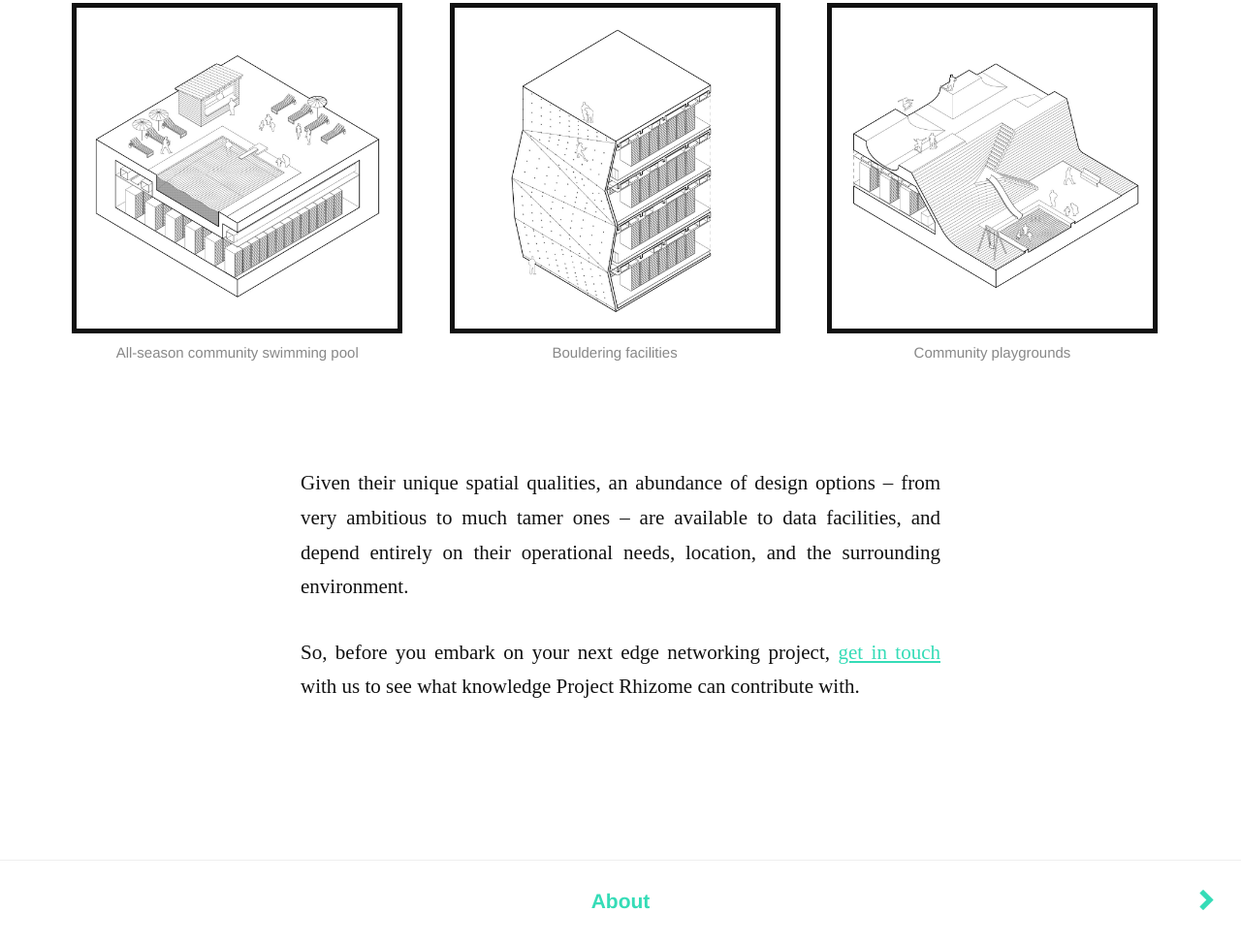
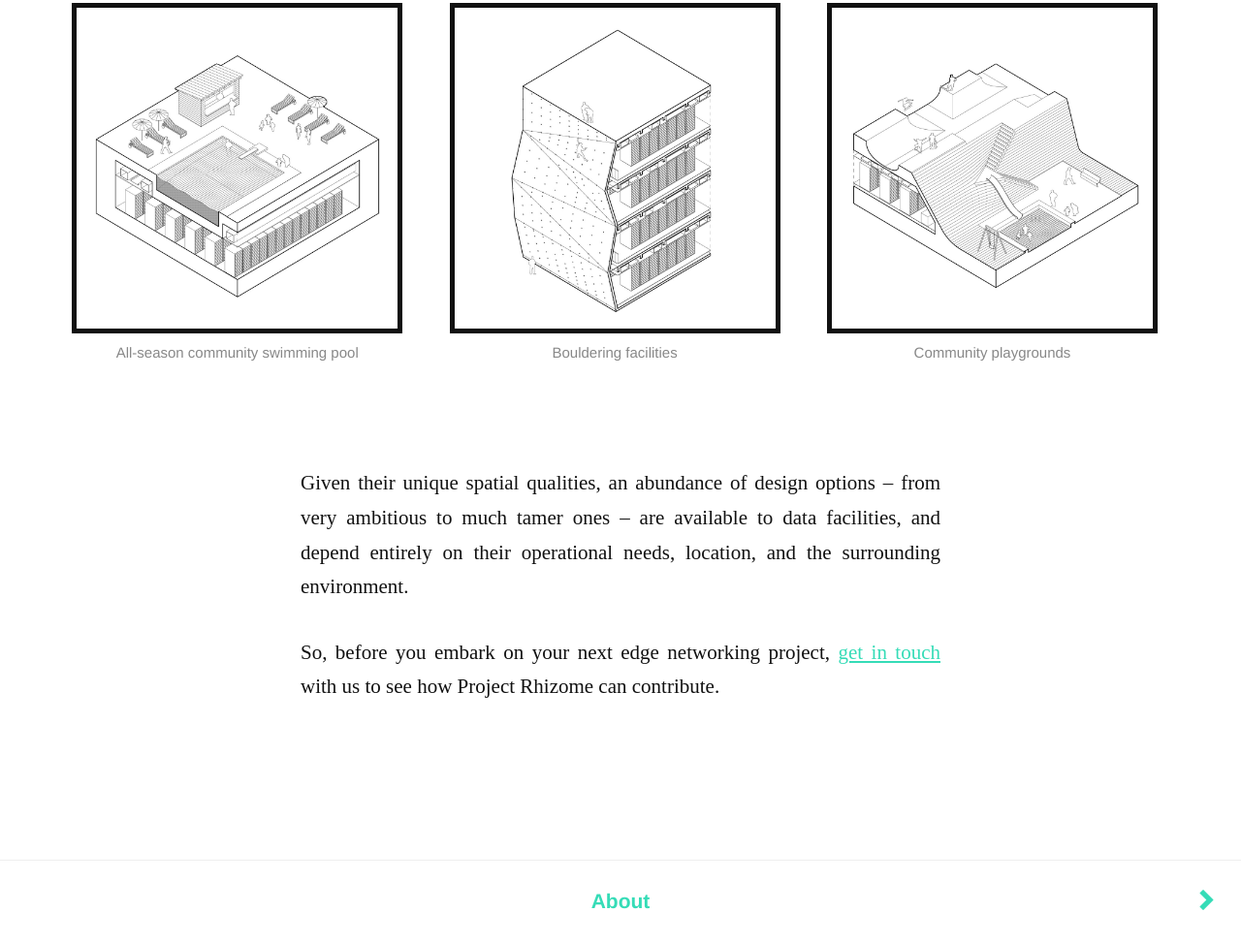
Before and after one commit to tjakobs/project-rhizome, a plain HTML site: page public/index.html in a window 1280 px wide. Shown: the part 3346-4320 px from the top of the page at 97% size. Drawn offline with Linux system fonts and the light colour scheme; a web font is replaced by a local one.

Commit message:
Updated last paragraph

```diff
--- a/public/index.html
+++ b/public/index.html
@@ -103,7 +103,7 @@
 
 			<p>Given their unique spatial qualities, an abundance of design options – from very ambitious to much tamer ones – are available to data facilities, and depend entirely on their operational needs, location, and the surrounding environment.</p>
 
-			<p>So, before you embark on your next edge networking project, <a href="mailto:info@project-rhizome.com">get in touch</a> with us to see what knowledge Project Rhizome can contribute with.</p>
+			<p>So, before you embark on your next edge networking project, <a href="mailto:info@project-rhizome.com">get in touch</a> with us to see how Project Rhizome can contribute.</p>
 
 		</div>
 
```
